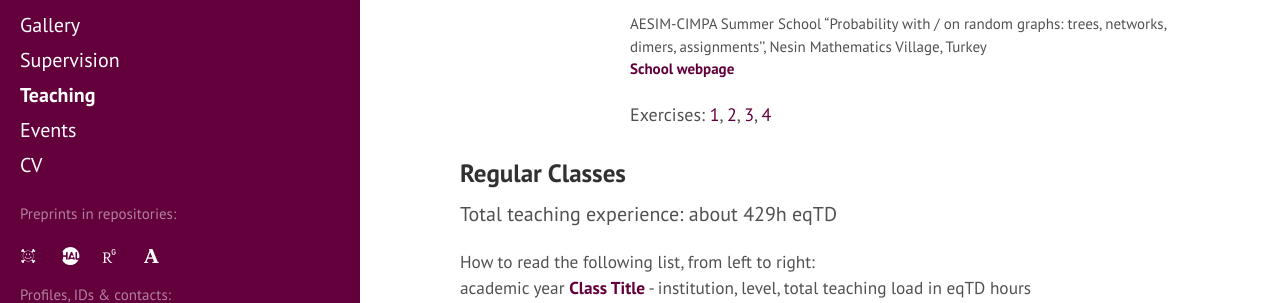
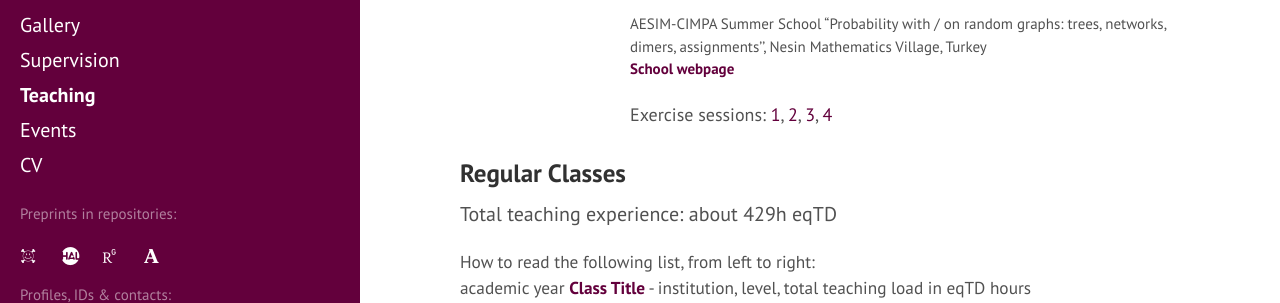
Before and after one commit to matteodachille/matteodachille.github.io, a Jekyll site: the page built from teaching.md, in a window 1280 px wide and 1009 px high. Shown: the part 288-591 px from the top of the window. Built offline with Jekyll 4.4.1, drawn with Linux system fonts in a browser that asks for light colours; nearby versions of some CDN libraries; some web fonts are replaced.

Commit message:
Fixed typo

```diff
--- a/teaching.md
+++ b/teaching.md
@@ -26,7 +26,7 @@ trees, networks, dimers, assignments'', Nesin Mathematics Village, Turkey<br/>
 [**School webpage**](https://sites.google.com/view/probabilityinturkey/main){:target="_blank"}
 {: style="font-size: 15px; margin-left: 170px;" }
 
-Exercises: [1]({{  site.baseurl }}assets/TD1-Nesin24.pdf){:target="_blank"}, [2]({{  site.baseurl }}assets/TD2-Nesin24.pdf){:target="_blank"}, [3]({{  site.baseurl }}assets/TD3-Nesin24.pdf){:target="_blank"}, [4]({{  site.baseurl }}assets/TD4-Nesin24.pdf){:target="_blank"}
+Exercise sessions: [1]({{  site.baseurl }}assets/TD1-Nesin24.pdf){:target="_blank"}, [2]({{  site.baseurl }}assets/TD2-Nesin24.pdf){:target="_blank"}, [3]({{  site.baseurl }}assets/TD3-Nesin24.pdf){:target="_blank"}, [4]({{  site.baseurl }}assets/TD4-Nesin24.pdf){:target="_blank"}
 {: style="font-size: 18px; margin-left: 170px;" }
 
 ###  Regular Classes
```
